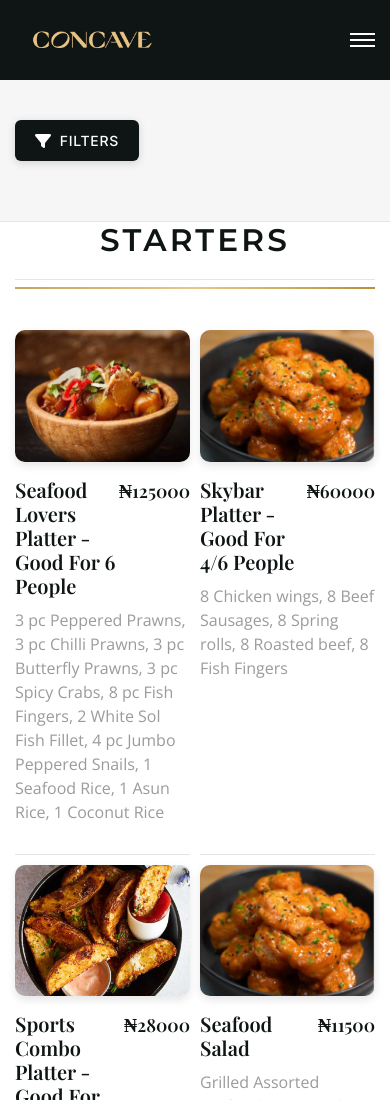
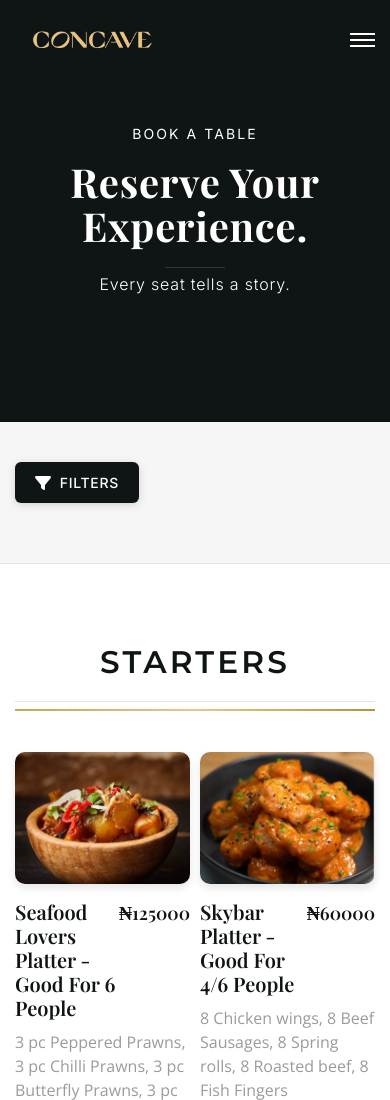
Before and after one commit to noblechilaka/restaurant-website, a plain HTML site: page menu.html in a window 390 px wide. Shown: the top 1100 px of the page. Drawn offline with nearby package versions, Linux system fonts and the light colour scheme; a script that the page names is missing.

Commit message:
Add luxury minimalist text-only headers to subpages
- Added consistent luxury headers to About, Gallery, Contact, and Menu pages
- Headers feature subheader, main header, and subtitle with refined typography
- Implemented responsive design using clamp() for fluid scaling
- Added subtle fade-in animations with staggered timing
- Maintained existing site mood with dark background and white text
- Included subtle divider line under main headers

```diff
--- a/css/styles.css
+++ b/css/styles.css
@@ -394,6 +394,71 @@ p {
   color: var(--text-light);
 }
 
+/* Luxury Header Section */
+.luxury-header {
+  min-height: 50vh;
+  display: flex;
+  align-items: center;
+  justify-content: center;
+  padding: clamp(100px, 12vh, 160px) 0;
+  background: var(--dark-bg);
+  color: var(--text-light);
+}
+
+.header-content {
+  text-align: center;
+  max-width: 1200px;
+  font-family: "Montserrat", sans-serif;
+  margin: 0 auto;
+  padding: 0 var(--container-padding);
+}
+
+.subheader {
+  font-family: var(--font-sans);
+  font-size: clamp(0.875rem, 2vw, 1rem);
+  font-weight: 400;
+  text-transform: uppercase;
+  letter-spacing: 0.15em;
+  color: var(--text-light);
+  opacity: 0.8;
+  margin-bottom: 1rem;
+  line-height: 1.4;
+}
+
+.main-header {
+  font-family: var(--font-serif);
+  font-size: clamp(2.5rem, 6vw, 5rem);
+  font-weight: 700;
+  letter-spacing: 0.02em;
+  line-height: 1.1;
+  margin-bottom: 1.5rem;
+  color: var(--text-light);
+  position: relative;
+}
+
+.main-header::after {
+  content: "";
+  position: absolute;
+  bottom: -20px;
+  left: 50%;
+  transform: translateX(-50%);
+  width: 60px;
+  height: 1px;
+  background: rgba(255, 255, 255, 0.15);
+}
+
+.subtitle {
+  font-family: var(--font-sans);
+  font-size: clamp(1rem, 2.5vw, 1.25rem);
+  font-weight: 300;
+  letter-spacing: 0.05em;
+  line-height: 1.6;
+  color: var(--text-light);
+  opacity: 0.7;
+  max-width: 600px;
+  margin: 0 auto;
+}
+
 /* Page Section Layouts */
 .section {
   padding: var(--section-padding) 0;
@@ -416,6 +481,14 @@ p {
   font-size: 3.5rem;
   color: #ffffff;
   letter-spacing: 1px;
+}
+
+.header-text {
+  text-align: left;
+  color: var(--text-dark);
+  margin-left: 6em;
+  margin-top: 6em;
+  padding: 0;
 }
 
 /* Hero Banner Section */
@@ -603,7 +676,6 @@ p {
   height: 100%;
   object-fit: cover;
 }
-
 
 .page-hero-content {
   text-align: center;
--- a/js/animations.js
+++ b/js/animations.js
@@ -404,6 +404,53 @@ gsap.fromTo(
   }
 );
 
+// Luxury Header Animation
+gsap.utils.toArray(".luxury-header").forEach((header) => {
+  const subheader = header.querySelector(".subheader");
+  const mainHeader = header.querySelector(".main-header");
+  const subtitle = header.querySelector(".subtitle");
+
+  gsap.set([subheader, mainHeader, subtitle], { opacity: 0, y: 15 });
+
+  gsap.to(subheader, {
+    opacity: 1,
+    y: 0,
+    duration: 0.6,
+    ease: "cubic-bezier(0.25, 1, 0.5, 1)",
+    scrollTrigger: {
+      trigger: header,
+      start: "top 80%",
+      once: true,
+    },
+  });
+
+  gsap.to(mainHeader, {
+    opacity: 1,
+    y: 0,
+    duration: 0.6,
+    ease: "cubic-bezier(0.25, 1, 0.5, 1)",
+    delay: 0.1,
+    scrollTrigger: {
+      trigger: header,
+      start: "top 80%",
+      once: true,
+    },
+  });
+
+  gsap.to(subtitle, {
+    opacity: 1,
+    y: 0,
+    duration: 0.6,
+    ease: "cubic-bezier(0.25, 1, 0.5, 1)",
+    delay: 0.2,
+    scrollTrigger: {
+      trigger: header,
+      start: "top 80%",
+      once: true,
+    },
+  });
+});
+
 // Other pages: Animate sections with fade and slide up
 gsap.utils.toArray("section").forEach((section) => {
   gsap.fromTo(
@@ -456,30 +503,27 @@ gsap.utils.toArray(".page-hero-content").forEach((content) => {
   );
 });
 
-
-
 //SCROLL SPEED ADJUSTMENTS//
 // Initialize Lenis (smooth scrolling)
 const lenis = new Lenis({
-  duration: 1.3,          // feel of scroll speed
-  easing: t => Math.min(1, 1.001 - Math.pow(2, -10 * t)),
-  direction: 'vertical',
+  duration: 1.3, // feel of scroll speed
+  easing: (t) => Math.min(1, 1.001 - Math.pow(2, -10 * t)),
+  direction: "vertical",
   smooth: true,
   smoothTouch: false,
   touchMultiplier: 1.5,
 });
 
 // GSAP + ScrollTrigger sync with Lenis
-lenis.on('scroll', ScrollTrigger.update);
+lenis.on("scroll", ScrollTrigger.update);
 
 gsap.ticker.add((time) => {
   lenis.raf(time * 1000);
 });
 gsap.ticker.lagSmoothing(0);
 
-
 // Example Scroll Animations
-gsap.utils.toArray('.fade-up').forEach((section) => {
+gsap.utils.toArray(".fade-up").forEach((section) => {
   gsap.from(section, {
     scrollTrigger: {
       trigger: section,
@@ -490,7 +534,7 @@ gsap.utils.toArray('.fade-up').forEach((section) => {
     opacity: 0,
     y: 60,
     duration: 1.2,
-    ease: "power2.out"
+    ease: "power2.out",
   });
 });
 
@@ -521,7 +565,7 @@ gsap.utils.toArray('.fade-up').forEach((section) => {
 // });
 
 // Example Scroll Animations
-gsap.utils.toArray('.fade-up').forEach((section) => {
+gsap.utils.toArray(".fade-up").forEach((section) => {
   gsap.from(section, {
     scrollTrigger: {
       trigger: section,
@@ -532,6 +576,6 @@ gsap.utils.toArray('.fade-up').forEach((section) => {
     opacity: 0,
     y: 60,
     duration: 1.2,
-    ease: "power2.out"
+    ease: "power2.out",
   });
 });
--- a/menu.html
+++ b/menu.html
@@ -17,8 +17,11 @@
       rel="stylesheet"
       href="https://cdnjs.cloudflare.com/ajax/libs/font-awesome/6.0.0/css/all.min.css"
     />
-    <link rel="icon" type="image/x-icon" href="assets/icons/concave_emblem.ico">
-
+    <link
+      rel="icon"
+      type="image/x-icon"
+      href="assets/icons/concave_emblem.ico"
+    />
   </head>
   <body>
     <!-- Navigation -->
@@ -64,7 +67,16 @@
       </div>
     </div>
 
-    <!-- Page Hero -->
+    <!-- Luxury Header -->
+    <section class="luxury-header">
+      <div class="container">
+        <div class="header-content">
+          <p class="subheader">BOOK A TABLE</p>
+          <h1 class="main-header">Reserve Your Experience.</h1>
+          <p class="subtitle">Every seat tells a story.</p>
+        </div>
+      </div>
+    </section>
 
     <!-- Menu Filters -->
     <section class="menu-filters">
```
Also changed, not shown: about.html (+9 -12 lines), contact.html (+10 -1 lines), gallery.html (+15 -3 lines), 1 other file.
